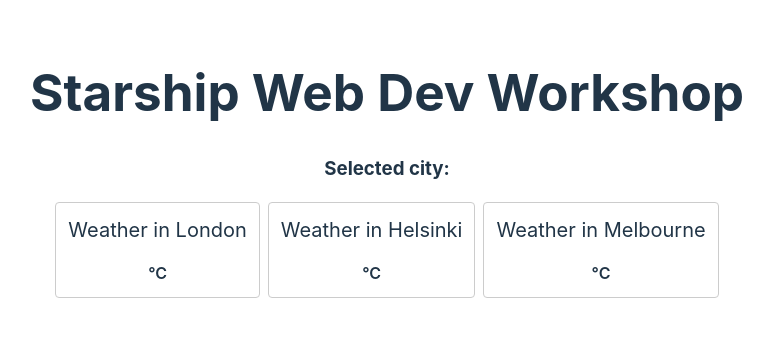
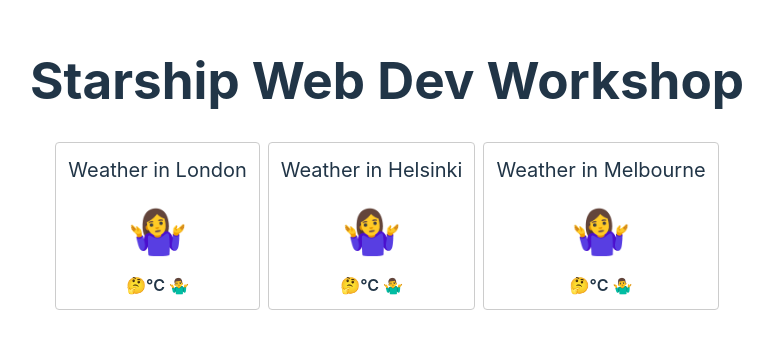
Before and after one commit to eralpship/web-dev-workshop, a React (Vite) app: page /weather in a window 1280 px wide. Shown: the part 236-584 px from the top of the page, without its empty margins (253-1026 px from the left). Built offline with nearby package versions, Linux system fonts and the light colour scheme.

Commit message:
loading state init

```diff
--- a/src/App.tsx
+++ b/src/App.tsx
@@ -1,53 +1,14 @@
 import "./App.css";
-import { useState } from "react";
-import WeatherForecast from "./components/WeatherForecast";
-import useWeatherConditions from "./hooks/useWeatherConditions";
+import CityWeatherContainer from "./components/CityWeatherContainer";
 
 function App() {
-  const [selectedCity, updateSelectedCity] = useState<string | null>(null);
-  const helsinkiWeather = useWeatherConditions("helsinki");
-  const londonWeather = useWeatherConditions("london");
-  const melbourneWeather = useWeatherConditions("melbourne");
-
-  const handleOnForecastCityClicked = (city: string) => {
-    if (city.toLowerCase() === "helsinki") {
-      helsinkiWeather.reload();
-    }
-    if (city.toLowerCase() === "london") {
-      londonWeather.reload();
-    }
-    if (city.toLowerCase() === "melbourne") {
-      melbourneWeather.reload();
-    }
-    updateSelectedCity(city);
-  };
-
   return (
     <>
       <h1>Starship Web Dev Workshop</h1>
-      <h3>Selected city: {selectedCity}</h3>
       <div className="forecasts-container">
-        <WeatherForecast
-          city="London"
-          temperature={londonWeather.temperature}
-          description={londonWeather.weatherText}
-          icon={londonWeather.weatherIcon}
-          onClick={handleOnForecastCityClicked}
-        />
-        <WeatherForecast
-          city="Helsinki"
-          temperature={helsinkiWeather.temperature}
-          description={helsinkiWeather.weatherText}
-          icon={helsinkiWeather.weatherIcon}
-          onClick={handleOnForecastCityClicked}
-        />
-        <WeatherForecast
-          city="Melbourne"
-          temperature={melbourneWeather.temperature}
-          description={melbourneWeather.weatherText}
-          icon={melbourneWeather.weatherIcon}
-          onClick={handleOnForecastCityClicked}
-        />
+        <CityWeatherContainer city="London" />
+        <CityWeatherContainer city="Helsinki" />
+        <CityWeatherContainer city="Melbourne" />
       </div>
     </>
   );
--- /dev/null
+++ b/src/components/CityWeatherContainer.tsx
@@ -0,0 +1,23 @@
+import useWeatherConditions from "../hooks/useWeatherConditions";
+import WeatherForecast from "./WeatherForecast";
+
+type CityWeatherContainerProps = {
+  city: string;
+};
+
+export default function CityWeatherContainer({
+  city,
+}: CityWeatherContainerProps) {
+  const { reload, weatherIcon, weatherText, temperature } =
+    useWeatherConditions(city);
+
+  return (
+    <WeatherForecast
+      city={city}
+      temperature={temperature}
+      description={weatherText}
+      icon={weatherIcon}
+      onClick={reload}
+    />
+  );
+}
--- a/src/components/WeatherForecast.tsx
+++ b/src/components/WeatherForecast.tsx
@@ -2,9 +2,9 @@ import "./WeatherForecast.css";
 
 type WeatherForecastProps = {
   city: string;
-  temperature: number;
-  description: string;
-  icon: string;
+  temperature: number | null;
+  description: string | null;
+  icon: string | null;
   onClick: (city: string) => void;
 };
 
@@ -15,9 +15,9 @@ export default function WeatherForecast(props: WeatherForecastProps) {
   return (
     <div className="weather-forecast" onClick={handleOnClick}>
       <div className="weather-forecast-title">Weather in {props.city}</div>
-      <div className="weather-forecast-icon">{props.icon}</div>
+      <div className="weather-forecast-icon">{props.icon ?? "️🤷‍♀️"}</div>
       <div className="weather-forecast-value">
-        {props.temperature}°C {props.description}
+        {props.temperature ?? "🤔"}°C {props.description ?? "🤷‍♂️"}
       </div>
     </div>
   );
```
Also changed, not shown: 3 other files (tests, documents, lock files or other folders).
